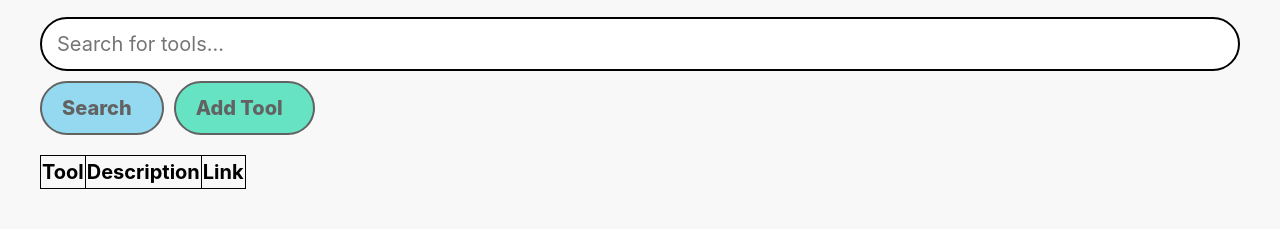
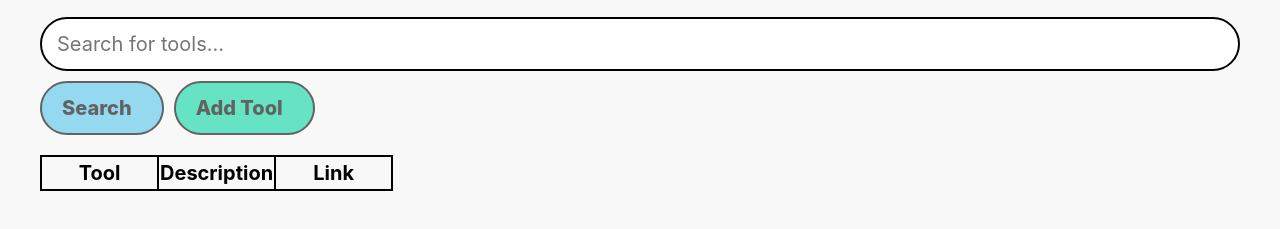
Before and after one commit to wmorian/ToolCat, a website: page public/index.html in a window 1280 px wide. Shown: the part 143-372 px from the top of the page. Drawn offline with Linux system fonts and the light colour scheme.

Commit message:
update table style

```diff
--- a/public/styles.css
+++ b/public/styles.css
@@ -112,6 +112,12 @@ td {
     border-collapse: collapse;
 }
 
+tr {
+    display: grid;
+    grid-auto-flow: column;
+    grid-template-columns: 1fr 1fr 1fr;
+}
+
 .modal {
     display: none;
     position: fixed;
```
